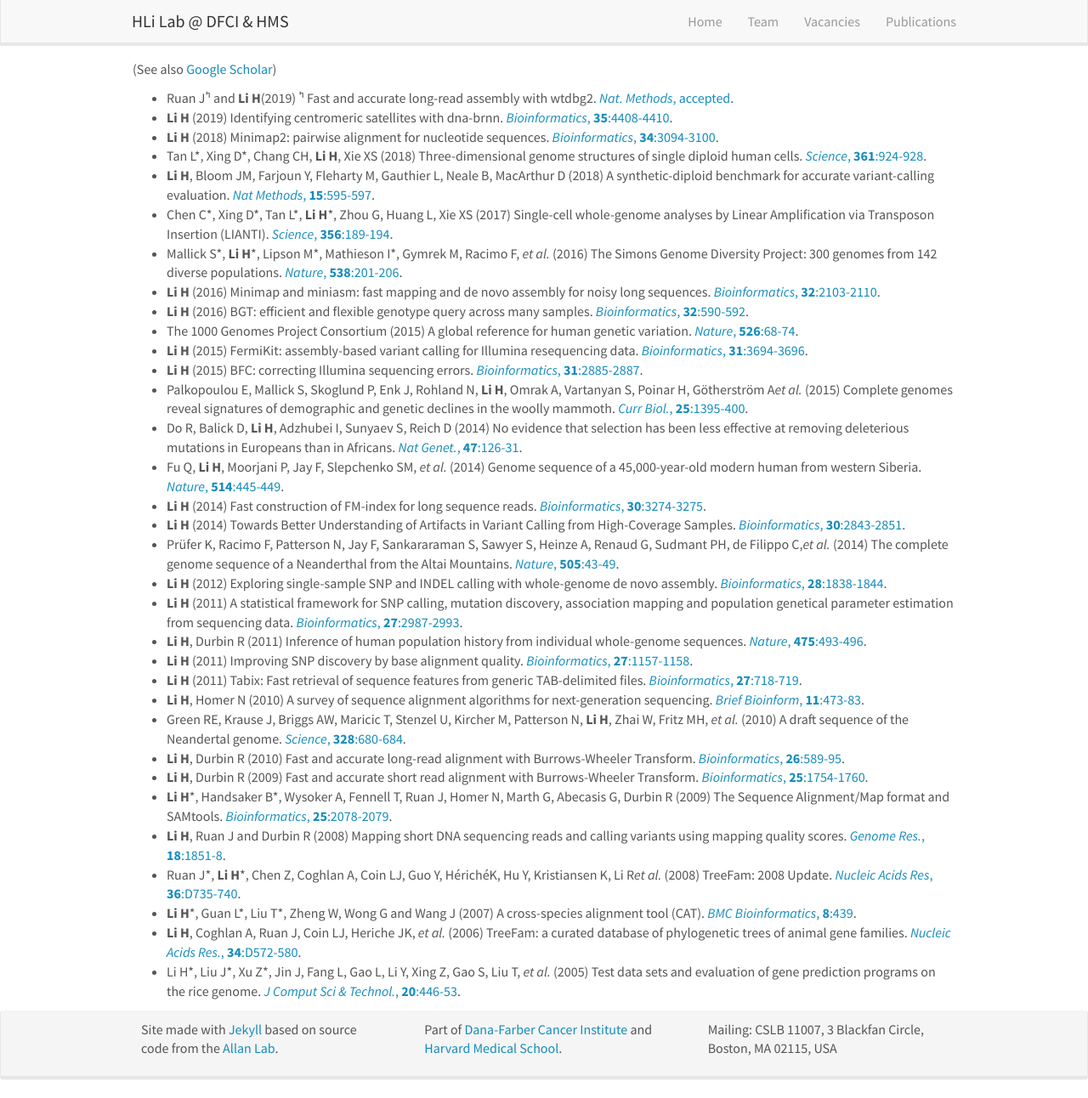
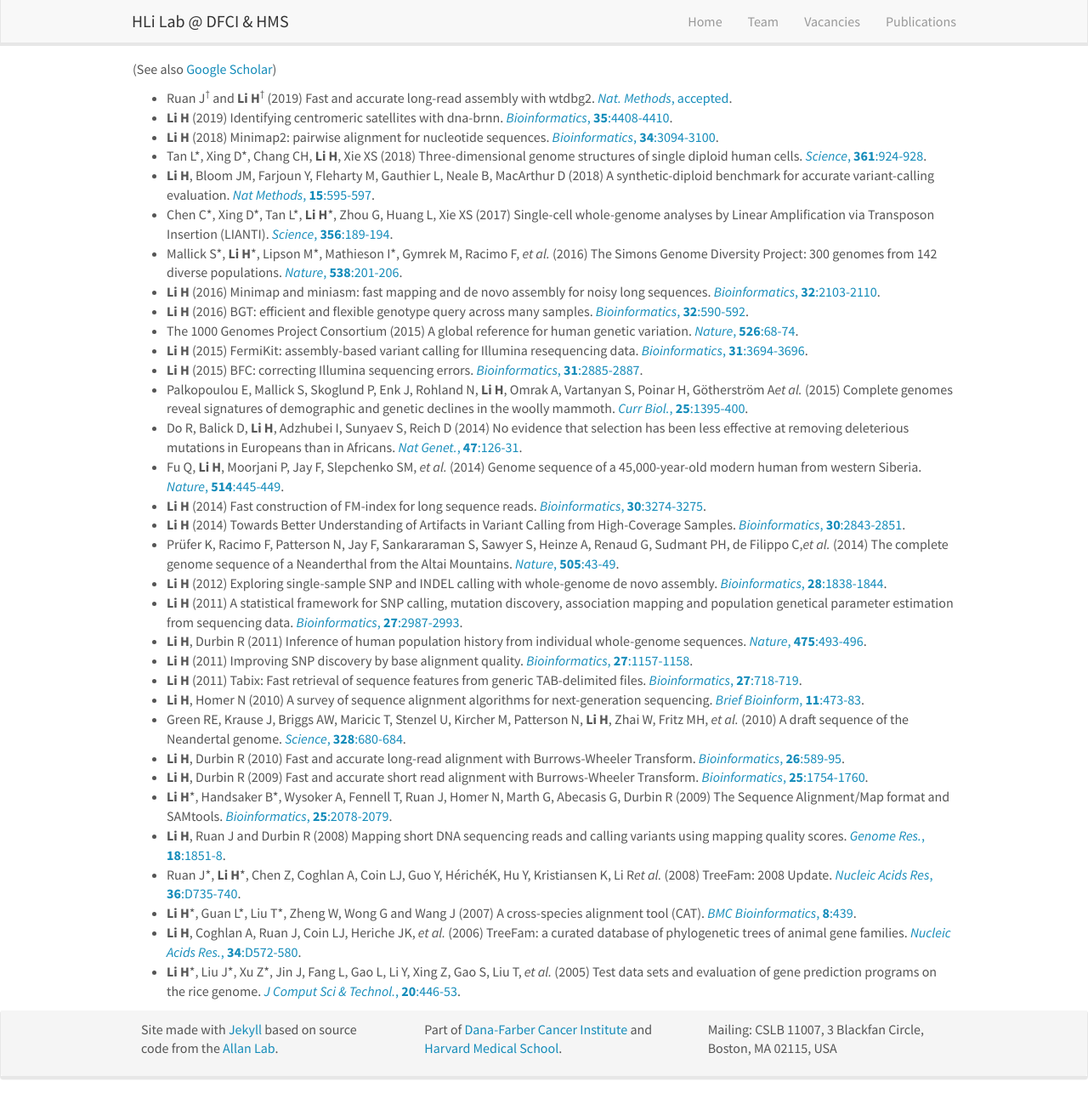
Before and after one commit to hlilab/hlilab.github.io, a Jekyll site: the page built from _pages/publications.md, in a window 1280 px wide and 1292 px high. Shown: the whole window at 85% size. Built offline with Jekyll 4.4.1, drawn with Linux system fonts in a browser that asks for light colours; nearby versions of some CDN libraries.

Commit message:
updated the dagger symbol

```diff
--- a/_data/recentpub.yml
+++ b/_data/recentpub.yml
@@ -1,5 +1,5 @@
 - title: "Fast and accurate long-read assembly with wtdbg2"
-  authors: Ruan J<sup>&#2020;</sup> and <b>Li H</b><sup>&#2020;</sup>
+  authors: Ruan J<sup>&#8224;</sup> and <b>Li H</b><sup>&#8224;</sup>
   year: 2019
   url: https://www.biorxiv.org/content/10.1101/530972v1
   display: <i>Nat. Methods</i>, accepted
@@ -201,7 +201,7 @@
   display: <i>Nucleic Acids Res.</i>, <b>34</b>:D572-580
 
 - title: "Test data sets and evaluation of gene prediction programs on the rice genome"
-  authors: Li H*, Liu J*, Xu Z*, Jin J, Fang L, Gao L, Li Y, Xing Z, Gao S, Liu T, <i>et al.</i>
+  authors: <b>Li H</b>*, Liu J*, Xu Z*, Jin J, Fang L, Gao L, Li Y, Xing Z, Gao S, Liu T, <i>et al.</i>
   year: 2005
   url: https://link.springer.com/article/10.1007/s11390-005-0446-x
   display: <i>J Comput Sci & Technol.</i>, <b>20</b>:446-53
```
